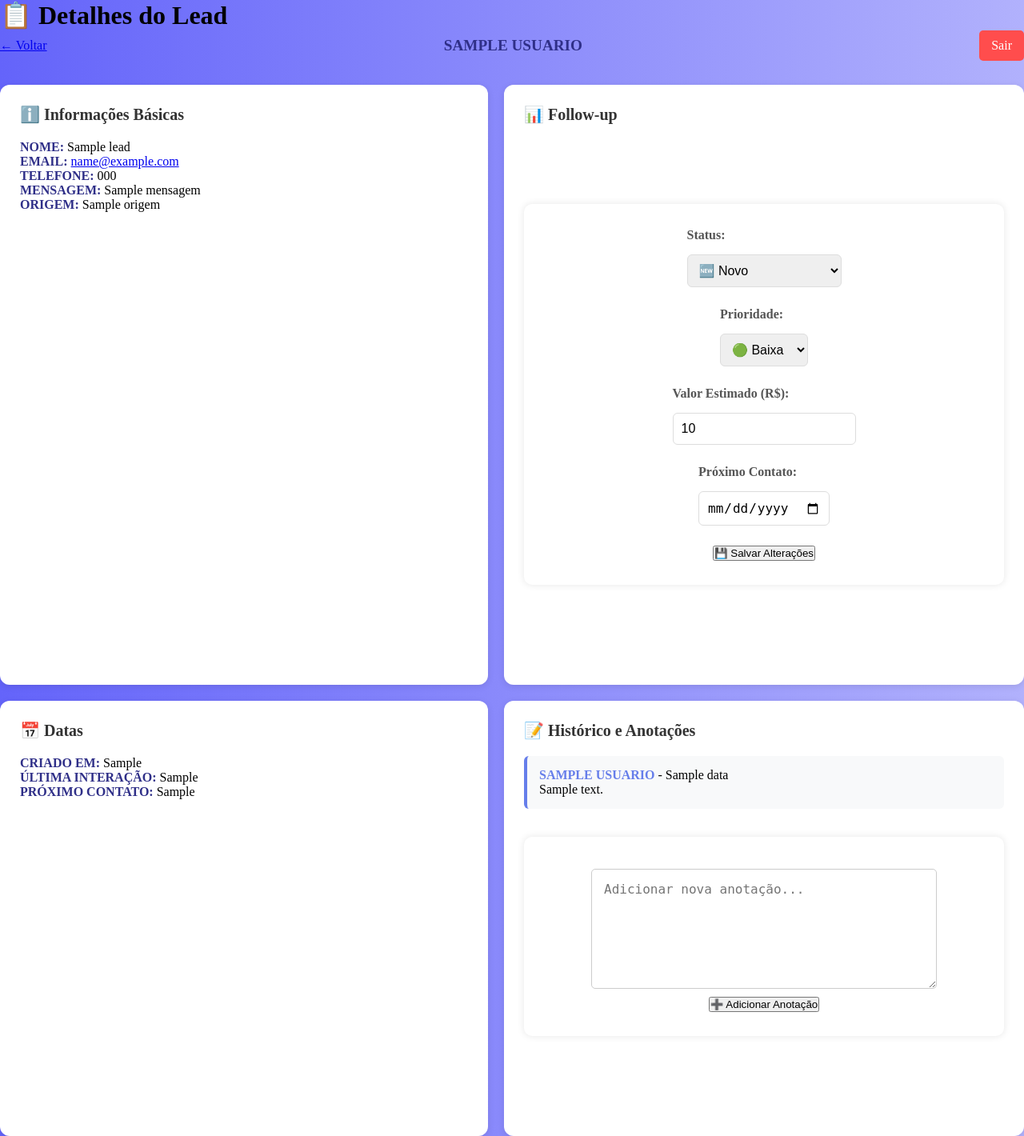
After one commit to Gleicimar/evolute2, a Flask app: template backend/templates/painel/lead_detalhes.html in a window 1280 px wide. The commit adds this page. Shown: the whole page at 80% size. Run offline with Flask 3, Linux system fonts and the light colour scheme; the template is opened without the code that fills it: most values are stand-ins (such as "Sample title", 1, 10 or a date in 2020); parts of the project's set-up code (start-up, migrations or seed data) failed here and were passed over.

Commit message:
atualizando o  painel com estatistica

```diff
--- a/backend/app.py
+++ b/backend/app.py
@@ -8,6 +8,30 @@ import secrets
 
 # Fuso horário de Brasília (UTC-3)
 brt = timezone(timedelta(hours=-3))
+# ========================================
+# HELPER FUNCTIONS (ADICIONAR AQUI)
+# ========================================
+
+def formatar_data_br():
+    """Retorna data/hora atual formatada"""
+    return datetime.now(brt).strftime('%d/%m/%Y %H:%M:%S')
+
+def adicionar_anotacao(lead_id, texto, usuario):
+    """Adiciona uma anotação ao histórico do lead"""
+    anotacao = {
+        'texto': texto,
+        'data': formatar_data_br(),
+        'usuario': usuario
+    }
+
+    collect_leads.update_one(
+        {'_id': ObjectId(lead_id)},
+        {
+            '$push': {'anotacoes': anotacao},
+            '$set': {'data_ultima_interacao': formatar_data_br()}
+        }
+    )
+
 
 app = Flask(__name__)
 
@@ -46,51 +70,65 @@ def manage_leads():
                     'success': False,
                     'error': 'Nome e email são obrigatórios'
                 }), 400
-
+            # ✅ LEAD COM FOLLOW-UP (ATUALIZADO)
             lead = {
                 'nome': nome,
                 'email': email,
+                'telefone': data.get('telefone', ''),
                 'mensagem': mensagem or '',
+
+                # ✅ FOLLOW-UP (NOVO)
+                'status': 'novo',
+                'prioridade': data.get('prioridade', 'média'),
+                'origem': data.get('origem', 'site'),
+                'valor_estimado': data.get('valor_estimado', 0),
+
+                # ✅ DATAS (NOVO)
                 'data': datetime.now(brt).strftime('%d/%m/%Y %H:%M:%S'),
-                'status': 'novo'
+                'data_criacao': datetime.now(brt).strftime('%d/%m/%Y %H:%M:%S'),
+                'data_ultima_interacao': datetime.now(brt).strftime('%d/%m/%Y %H:%M:%S'),
+                'data_proximo_contato': data.get('data_proximo_contato', ''),
+
+                # ✅ HISTÓRICO (NOVO)
+                'anotacaoes': [{
+                   'texto': 'Lead criado',
+                   'data': datetime.now(brt).strftime('%d/%m/%Y %H:%M:%S'),
+                   'usuario': 'sistema'
+                                   }],
+                 # ✅ RESPONSÁVEL (NOVO)
+                 'responsavel':None
             }
-
             result = collect_leads.insert_one(lead)
             lead['_id'] = str(result.inserted_id)
 
-            print(f'✅ Lead salvo: {nome} - {email}')
-
+            print(f'📥 Novo lead adicionado: {lead["_id"]} - {nome} ({email})')
             return jsonify({
                 'success': True,
-                'message': 'Lead adicionado com sucesso!',
                 'lead': lead
             }), 201
-
         except Exception as e:
-            print(f'❌ Erro: {str(e)}')
-            return jsonify({
-                'success': False,
-                'error': 'Erro ao processar requisição'
-            }), 500
-
-    elif request.method == 'GET':
-        try:
-            all_leads = list(collect_leads.find().sort('data', -1))
-            for lead in all_leads:
-                lead['_id'] = str(lead['_id'])
-
-            return jsonify({
-                'success': True,
-                'count': len(all_leads),
-                'leads': all_leads
-            }), 200
-
-        except Exception as e:
+            print(f'❌ Erro ao adicionar lead: {str(e)}')
             return jsonify({
                 'success': False,
                 'error': str(e)
             }), 500
+    elif request.method == 'GET':
+        try:
+            leads = list(collect_leads.find().sort('data', -1))
+            for lead in leads:
+                lead['_id'] = str(lead['_id'])
 
+            print(f'📊 {len(leads)} leads recuperados')
+            return jsonify({
+                'success': True,
+                'leads': leads
+            }), 200
+        except Exception as e:
+            print(f'❌ Erro ao recuperar leads: {str(e)}')
+            return jsonify({
+                'success': False,
+                'error': str(e)
+            }), 500
 # ========================================
 # ROTAS PAINEL
 # ========================================
@@ -121,34 +159,51 @@ def login():
 
 @app.route('/painel', methods=['GET', 'POST'])
 def painel():
-    """Rota do DASHBOARD (painel principal)"""
-    # Verificar se está logado
+    """Dashboard com estatísticas de follow-up"""
     if not session.get('logado'):
-        return redirect(url_for('login'))  # ← Redireciona para login
-
+        return redirect(url_for('login'))
     try:
         # Buscar todos os leads
-        all_leads = list(collect_leads.find().sort('data', -1))
+        all_leads =list(collect_leads.find().sort('data', -1))
+
+        # ✅ CALCULAR ESTATÍSTICAS (NOVO)
+        total_leads = len(all_leads)
+        novos = len([l for l in all_leads if l.get('status') == 'novo'])
+        contatados = len([l for l in all_leads if l.get('status') == 'contatado'])
+        em_proposta = len([l for l in all_leads if l.get('status') == 'proposta'])
+        fechados = len([l for l in all_leads if l.get('status') == 'fechado'])
+        perdidos = len([l for l in all_leads if l.get('status') == 'perdido'])
+
+        #Valor total estimado
+        valor_total =sum([l.get('valor_estimado', 0) for l in all_leads if l.get('status') != 'perdidos'])
+
         for lead in all_leads:
-            lead['_id'] = str(lead['_id'])
+             lead['_id'] = str(lead['_id'])
 
-        print(f'📊 Dashboard carregado com {len(all_leads)} leads')
-
-        return render_template('painel/painel.html',
-                               leads=all_leads,
-                               usuario=session.get('usuario'))
+             return render_template('painel/painel.html',
+                                    leads=all_leads,
+                                    usuario=session.get('usuario'),
+                                    stats={
+                                        'total_leads': total_leads,
+                                        'novos': novos,
+                                        'contatados': contatados,
+                                        'em_proposta': em_proposta,
+                                        'fechados': fechados,
+                                        'perdidos': perdidos,
+                                        'valor_total': valor_total
+                                    })
     except Exception as e:
         print(f'❌ Erro ao carregar painel: {str(e)}')
         return f"Erro ao carregar painel: {str(e)}", 500
 
+
 @app.route('/painel/editar_lead/<lead_id>', methods=['GET', 'POST'])
 def editar_lead(lead_id):
-    """Editar um lead"""
+    """Editar lead (mantém compatibilidade)"""
     if not session.get('logado'):
         return redirect(url_for('login'))
 
     if request.method == 'GET':
-        # Buscar lead pelo ID
         lead = collect_leads.find_one({'_id': ObjectId(lead_id)})
         if not lead:
             return "Lead não encontrado", 404
@@ -157,17 +212,20 @@ def editar_lead(lead_id):
         return render_template('painel/editar_lead.html', lead=lead)
 
     elif request.method == 'POST':
-        # Atualizar lead
+        # Atualizar dados básicos + follow-up
         nome = request.form.get('nome')
         email = request.form.get('email')
         mensagem = request.form.get('mensagem')
-        status = request.form.get('status')
+        status = request.form.get('status', 'novo')  # ✅ NOVO
+        prioridade = request.form.get('prioridade', 'media')  # ✅ NOVO
 
         update_data = {
             'nome': nome,
             'email': email,
             'mensagem': mensagem,
-            'status': status
+            'status': status,  # ✅ NOVO
+            'prioridade': prioridade,  # ✅ NOVO
+            'data_ultima_interacao': datetime.now(brt).strftime('%d/%m/%Y %H:%M:%S')  # ✅ NOVO
         }
 
         collect_leads.update_one(
@@ -175,9 +233,95 @@ def editar_lead(lead_id):
             {'$set': update_data}
         )
 
+        # ✅ ADICIONAR ANOTAÇÃO (NOVO)
+        adicionar_anotacao(
+            lead_id,
+            f'Lead editado por {session.get("usuario")}',
+            session.get('usuario')
+        )
+
         print(f'✅ Lead {lead_id} atualizado')
         return redirect(url_for('painel'))
+# ✅ NOVAS ROTAS DE FOLLOW-UP (ADICIONAR)
 
+@app.route('/painel/lead/<lead_id>')
+def visualizar_lead(lead_id):
+    """Ver detalhes completos do lead"""
+    if not session.get('logado'):
+        return redirect(url_for('login'))
+
+    try:
+        lead = collect_leads.find_one({'_id': ObjectId(lead_id)})
+        if not lead:
+            return "Lead não encontrado", 404
+
+        lead['_id'] = str(lead['_id'])
+
+        return render_template('painel/lead_detalhes.html',
+                               lead=lead,
+                               usuario=session.get('usuario'))
+    except Exception as e:
+        return f"Erro: {str(e)}", 500
+
+@app.route('/painel/lead/<lead_id>/atualizar', methods=['POST'])
+def atualizar_lead_followup(lead_id):
+    """Atualizar status e informações de follow-up"""
+    if not session.get('logado'):
+        return redirect(url_for('login'))
+
+    try:
+        status = request.form.get('status')
+        prioridade = request.form.get('prioridade')
+        valor_estimado = request.form.get('valor_estimado', 0)
+        data_proximo_contato = request.form.get('data_proximo_contato')
+
+        update_data = {
+            'status': status,
+            'prioridade': prioridade,
+            'valor_estimado': float(valor_estimado) if valor_estimado else 0,
+            'data_ultima_interacao': datetime.now(brt).strftime('%d/%m/%Y %H:%M:%S')
+        }
+
+        if data_proximo_contato:
+            update_data['data_proximo_contato'] = data_proximo_contato
+
+        collect_leads.update_one(
+            {'_id': ObjectId(lead_id)},
+            {'$set': update_data}
+        )
+
+        # Adicionar anotação automática
+        adicionar_anotacao(
+            lead_id,
+            f'Status atualizado para: {status}',
+            session.get('usuario')
+        )
+
+        print(f'✅ Lead {lead_id} atualizado')
+        return redirect(url_for('visualizar_lead', lead_id=lead_id))
+
+    except Exception as e:
+        return f"Erro: {str(e)}", 500
+
+@app.route('/painel/lead/<lead_id>/anotacao', methods=['POST'])
+def adicionar_anotacao_lead(lead_id):
+    """Adicionar nota ao histórico"""
+    if not session.get('logado'):
+        return redirect(url_for('login'))
+
+    try:
+        texto = request.form.get('anotacao')
+
+        if not texto:
+            return "Anotação vazia", 400
+
+        adicionar_anotacao(lead_id, texto, session.get('usuario'))
+
+        print(f'✅ Anotação adicionada ao lead {lead_id}')
+        return redirect(url_for('visualizar_lead', lead_id=lead_id))
+
+    except Exception as e:
+        return f"Erro: {str(e)}", 500
 @app.route('/painel/deletar_lead/<lead_id>', methods=['POST'])  # ← POST!
 def deletar_lead(lead_id):
     """Deletar um lead"""
--- a/backend/static/css/painel.css
+++ b/backend/static/css/painel.css
@@ -70,6 +70,35 @@ input[type="submit"]:hover{
   color: #333;
   font-weight: 600;
   font-size: 2rem;
+}
+
+.user-info{
+  display: flex;
+  justify-content: space-between;
+  align-items: center;
+  margin-bottom: 30px;
+}
+.user-info p{
+  font-size: 1.2rem;
+  color: #555;
+}
+
+strong{
+  color: #2f2f88;
+  font-weight: 600;
+  text-transform: uppercase;
+}
+.btn-logout{
+  background: #ff4d4d;
+  color: white;
+  padding: 10px 15px;
+  border-radius: 5px;
+  text-decoration: none;
+  font-weight: 500;
+  transition: background 0.3s;
+}
+.btn-logout:hover{
+  background: #ff1a1a;
 }
 
 .stats{
@@ -202,3 +231,130 @@ select{
   border-radius: 5px;
   font-size: 16px;
 }
+/*************estilos badges***********/
+
+/* ✅ ADICIONAR AO SEU dashboard.css */
+
+.stats-container {
+    display: grid;
+    grid-template-columns: repeat(auto-fit, minmax(180px, 1fr));
+    gap: 20px;
+    margin-bottom: 30px;
+}
+
+.stat-card {
+    background: white;
+    padding: 20px;
+    border-radius: 12px;
+    box-shadow: 0 2px 8px rgba(0,0,0,0.1);
+    text-align: center;
+}
+
+.stat-card h3 {
+    font-size: 14px;
+    color: #666;
+    margin-bottom: 10px;
+}
+
+.stat-number {
+    font-size: 32px;
+    font-weight: bold;
+    color: #667eea;
+}
+
+/* Badges de status */
+.badge {
+    padding: 5px 12px;
+    border-radius: 20px;
+    font-size: 12px;
+    font-weight: bold;
+}
+
+.badge-novo { background: #e3f2fd; color: #1976d2; }
+.badge-contatado { background: #fff3e0; color: #f57c00; }
+.badge-proposta { background: #f3e5f5; color: #7b1fa2; }
+.badge-negociacao { background: #fff9c4; color: #f57f17; }
+.badge-fechado { background: #e8f5e9; color: #388e3c; }
+.badge-perdido { background: #ffebee; color: #d32f2f; }
+
+.badge-prioridade-baixa { background: #e8f5e9; color: #388e3c; }
+.badge-prioridade-media { background: #fff9c4; color: #f57f17; }
+.badge-prioridade-alta { background: #ffebee; color: #d32f2f; }
+
+/* Botões */
+.btn-view {
+    background: #2196f3;
+    color: white;
+    padding: 6px 12px;
+    border-radius: 5px;
+    text-decoration: none;
+    font-size: 12px;
+    margin-right: 5px;
+}
+
+.btn-view:hover {
+    background: #1976d2;
+}
+
+/* Detalhes do lead */
+.lead-details {
+    display: grid;
+    grid-template-columns: 1fr 1fr;
+    gap: 20px;
+}
+
+.card {
+    background: white;
+    padding: 25px;
+    border-radius: 12px;
+    box-shadow: 0 2px 8px rgba(0,0,0,0.1);
+}
+
+.card h2 {
+    margin-bottom: 20px;
+    color: #333;
+    font-size: 20px;
+}
+
+.form-group {
+    margin-bottom: 15px;
+}
+
+.form-group label {
+    display: block;
+    margin-bottom: 5px;
+    font-weight: 600;
+    color: #555;
+}
+
+.form-group input,
+.form-group select,
+.form-group textarea {
+    width: 100%;
+    padding: 10px;
+    border: 1px solid #ddd;
+    border-radius: 6px;
+}
+
+.anotacoes-lista {
+    max-height: 400px;
+    overflow-y: auto;
+}
+
+.anotacao-item {
+    padding: 15px;
+    background: #f8f9fa;
+    border-left: 4px solid #667eea;
+    margin-bottom: 15px;
+    border-radius: 6px;
+}
+
+.anotacao-item strong {
+    color: #667eea;
+}
+
+@media (max-width: 768px) {
+    .lead-details {
+        grid-template-columns: 1fr;
+    }
+}
--- a/backend/templates/painel/editar_lead.html
+++ b/backend/templates/painel/editar_lead.html
@@ -30,7 +30,12 @@
         </select>
 
         <input type="submit" value="Atualizar Lead">
+
       </form>
+
+      <div class="back_link">
+        <a href="{{ url_for('painel') }}">&#8592; Voltar ao Painel</a>
+
       </div>
 
 
--- /dev/null
+++ b/backend/templates/painel/lead_detalhes.html
@@ -0,0 +1,106 @@
+<!DOCTYPE html>
+<html lang="pt-BR">
+<head>
+  <meta charset="UTF-8">
+  <meta name="viewport" content="width=device-width, initial-scale=1.0">
+  <link rel="stylesheet" href="{{ url_for('static', filename='css/painel.css') }}">
+  <title>Lead: {{ lead.nome }}</title>
+</head>
+<body>
+  <header>
+    <div class="header-content">
+      <h1>📋 Detalhes do Lead</h1>
+      <div class="user-info">
+        <a href="{{ url_for('painel') }}" class="btn-back">← Voltar</a>
+        <p> <strong>{{ usuario }}</strong></p>
+        <a href="{{ url_for('logout') }}" class="btn-logout">Sair</a>
+      </div>
+    </div>
+  </header>
+
+  <main>
+    <div class="lead-details">
+      <!-- Informações Básicas -->
+      <div class="card">
+        <h2>ℹ️ Informações Básicas</h2>
+        <p><strong>Nome:</strong> {{ lead.nome }}</p>
+        <p><strong>Email:</strong> <a href="mailto:{{ lead.email }}">{{ lead.email }}</a></p>
+        <p><strong>Telefone:</strong> {{ lead.telefone|default('Não informado') }}</p>
+        <p><strong>Mensagem:</strong> {{ lead.mensagem|default('Sem mensagem') }}</p>
+        <p><strong>Origem:</strong> {{ lead.origem|default('site')|capitalize }}</p>
+      </div>
+
+      <!-- Follow-up -->
+      <div class="card">
+        <h2>📊 Follow-up</h2>
+
+        <form action="{{ url_for('atualizar_lead_followup', lead_id=lead._id) }}" method="POST">
+          <div class="form-group">
+            <label>Status:</label>
+            <select name="status">
+              <option value="novo" {% if lead.status == 'novo' %}selected{% endif %}>🆕 Novo</option>
+              <option value="contatado" {% if lead.status == 'contatado' %}selected{% endif %}>📞 Contatado</option>
+              <option value="proposta" {% if lead.status == 'proposta' %}selected{% endif %}>📄 Proposta Enviada</option>
+              <option value="negociacao" {% if lead.status == 'negociacao' %}selected{% endif %}>💬 Em Negociação</option>
+              <option value="fechado" {% if lead.status == 'fechado' %}selected{% endif %}>✅ Fechado</option>
+              <option value="perdido" {% if lead.status == 'perdido' %}selected{% endif %}>❌ Perdido</option>
+            </select>
+          </div>
+
+          <div class="form-group">
+            <label>Prioridade:</label>
+            <select name="prioridade">
+              <option value="baixa" {% if lead.prioridade == 'baixa' %}selected{% endif %}>🟢 Baixa</option>
+              <option value="media" {% if lead.prioridade == 'media' %}selected{% endif %}>🟡 Média</option>
+              <option value="alta" {% if lead.prioridade == 'alta' %}selected{% endif %}>🔴 Alta</option>
+            </select>
+          </div>
+
+          <div class="form-group">
+            <label>Valor Estimado (R$):</label>
+            <input type="number" name="valor_estimado" step="0.01" value="{{ lead.valor_estimado|default(0) }}">
+          </div>
+
+          <div class="form-group">
+            <label>Próximo Contato:</label>
+            <input type="date" name="data_proximo_contato" value="{{ lead.data_proximo_contato }}">
+          </div>
+
+          <button type="submit" class="btn-primary">💾 Salvar Alterações</button>
+        </form>
+      </div>
+
+      <!-- Datas -->
+      <div class="card">
+        <h2>📅 Datas</h2>
+        <p><strong>Criado em:</strong> {{ lead.data_criacao|default(lead.data) }}</p>
+        <p><strong>Última interação:</strong> {{ lead.data_ultima_interacao|default('N/A') }}</p>
+        <p><strong>Próximo contato:</strong> {{ lead.data_proximo_contato|default('Não agendado') }}</p>
+      </div>
+
+      <!-- Histórico -->
+      <div class="card">
+        <h2>📝 Histórico e Anotações</h2>
+
+        {% if lead.anotacoes %}
+        <div class="anotacoes-lista">
+          {% for anotacao in lead.anotacoes %}
+          <div class="anotacao-item">
+            <p><strong>{{ anotacao.usuario }}</strong> - {{ anotacao.data }}</p>
+            <p>{{ anotacao.texto }}</p>
+          </div>
+          {% endfor %}
+        </div>
+        {% else %}
+        <p>Nenhuma anotação ainda.</p>
+        {% endif %}
+
+        <form action="{{ url_for('adicionar_anotacao_lead', lead_id=lead._id) }}" method="POST" style="margin-top: 20px;">
+          <textarea name="anotacao" placeholder="Adicionar nova anotação..." rows="4" required></textarea>
+          <button type="submit" class="btn-primary">➕ Adicionar Anotação</button>
+        </form>
+      </div>
+    </div>
+  </main>
+</body>
+</html>
```
Also changed, not shown: backend/templates/painel/painel.html (+55 -27 lines).
